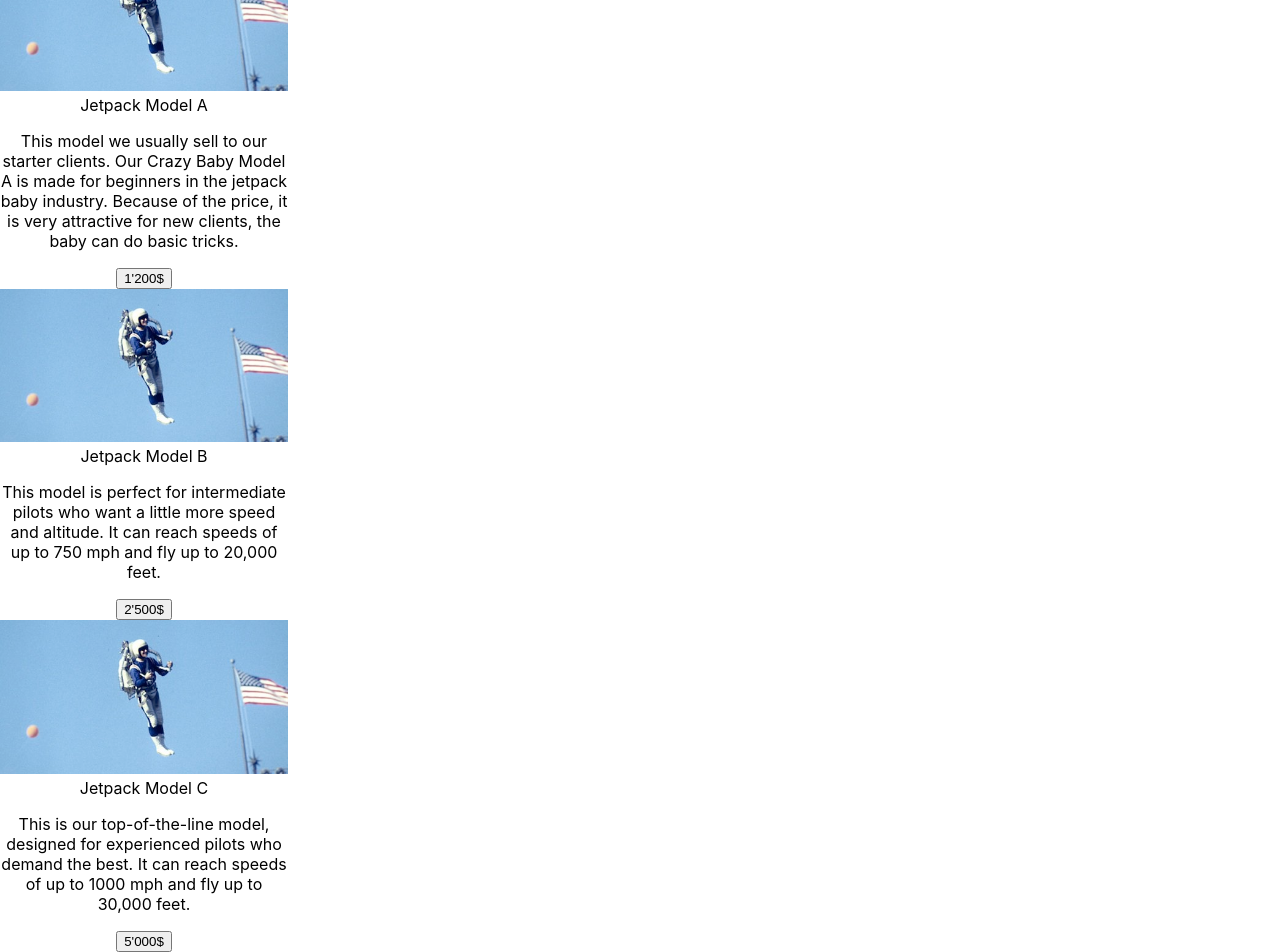
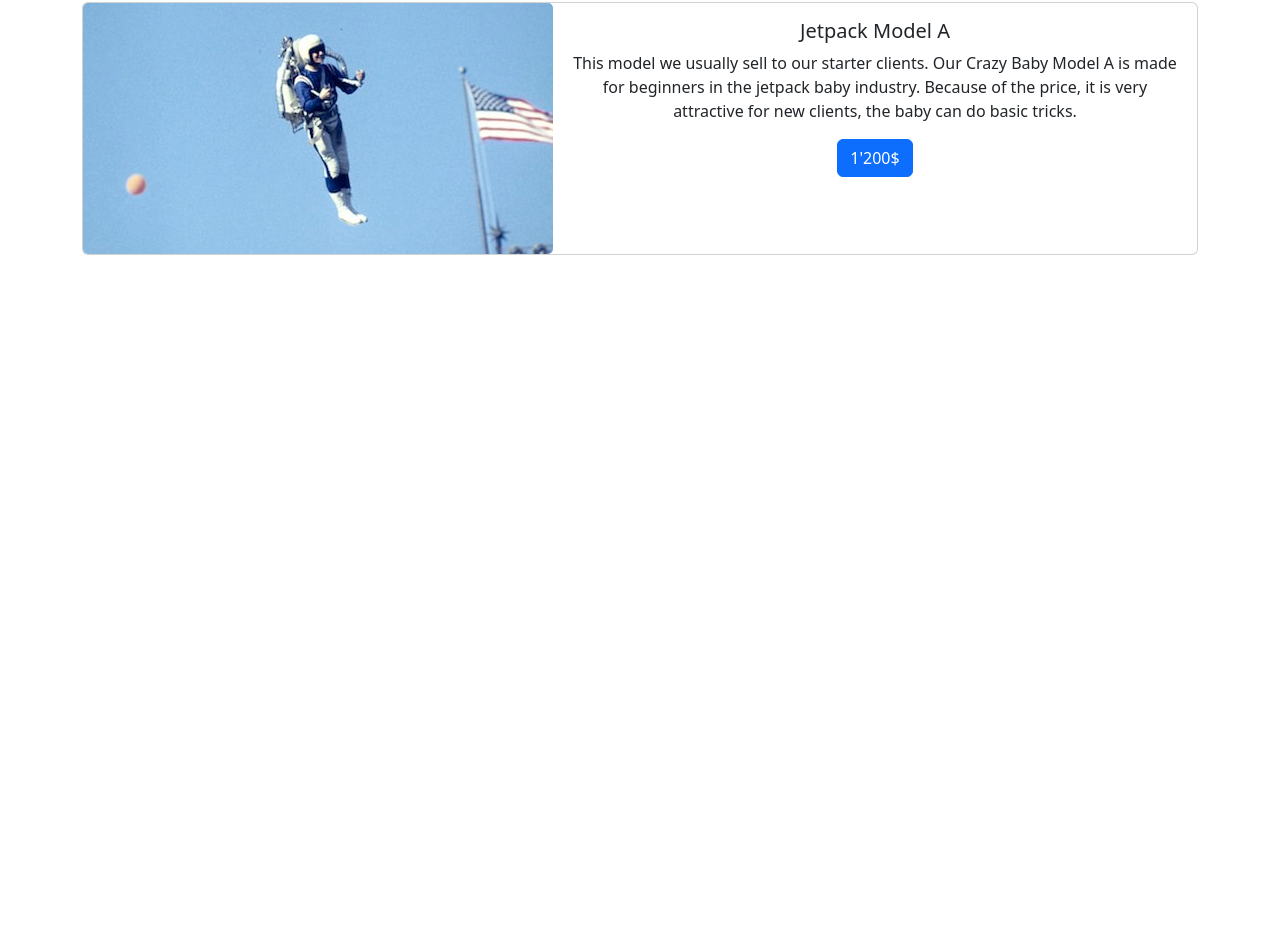
Before and after one commit to miolmi/bbw-152-svgoverhaul, a React (Create React App) app: page / in a window 1280 px wide. Shown: the part 932-1884 px from the top of the page. After the commit the page ends 1235 px from the top, so only its background shows below. Built offline with nearby package versions, Linux system fonts and the light colour scheme.

Commit message:
loco loco

```diff
--- a/src/App.js
+++ b/src/App.js
@@ -3,6 +3,7 @@ import {Button, Card, Container} from 'react-bootstrap';
 import {Parallax} from 'react-parallax';
 import AOS from 'aos';
 import 'aos/dist/aos.css';
+import 'bootstrap/dist/css/bootstrap.css';
 import jetpack from './pictures/jetpackmf.jpg'
 import './App.css';
 
@@ -51,43 +52,20 @@ function App() {
             <Container className="my-5" data-aos="fade-up" data-aos-duration="1000">
                 <h2 className="text-center mb-5">Jetpack Products</h2>
                 <div className="d-flex flex-wrap justify-content-center">
-                    <Card style={{width: '18rem'}} data-aos="fade-right" data-aos-duration="1000">
-                        <Card.Img variant="top" src={jetpack} style={{width: '100%'}}/>
+                    <div data-aos="fade-right" data-aos-duration="1000">
+                        <Card className="d-flex flex-row">
+                            <Card.Img src={jetpack} style={{ width: '50%' }} />
                             <Card.Body>
                                 <Card.Title>Jetpack Model A</Card.Title>
                                 <Card.Text>
-                                This model we usually sell to our starter clients. Our Crazy Baby Model A is made for
-                                beginners in the jetpack baby industry.
-                                Because of the price, it is very attractive for new clients, the baby can do basic
-                                tricks.
+                                    This model we usually sell to our starter clients. Our Crazy Baby Model A is
+                                    made for beginners in the jetpack baby industry. Because of the price, it is
+                                    very attractive for new clients, the baby can do basic tricks.
                                 </Card.Text>
                                 <Button variant="primary">1'200$</Button>
                             </Card.Body>
                         </Card>
-
-                    <Card style={{width: '18rem'}} data-aos="fade-right" data-aos-duration="1000">
-                        <Card.Img variant="top" src={jetpack} style={{width: '100%'}}/>
-                        <Card.Body>
-                            <Card.Title>Jetpack Model B</Card.Title>
-                            <Card.Text>
-                                This model is perfect for intermediate pilots who want a little more speed and altitude.
-                                It can reach speeds of up to 750 mph and fly up to 20,000 feet.
-                            </Card.Text>
-                            <Button variant="primary">2'500$</Button>
-                        </Card.Body>
-                    </Card>
-
-                    <Card style={{width: '18rem'}} data-aos="fade-right" data-aos-duration="1000">
-                        <Card.Img variant="top" src={jetpack} style={{width: '100%'}}/>
-                        <Card.Body>
-                            <Card.Title>Jetpack Model C</Card.Title>
-                            <Card.Text>
-                                This is our top-of-the-line model, designed for experienced pilots who demand the best.
-                                It can reach speeds of up to 1000 mph and fly up to 30,000 feet.
-                            </Card.Text>
-                            <Button variant="primary">5'000$</Button>
-                        </Card.Body>
-                    </Card>
+                    </div>
                 </div>
             </Container>
         </div>
```
Lines whose indentation alone changed are shown as unchanged.
